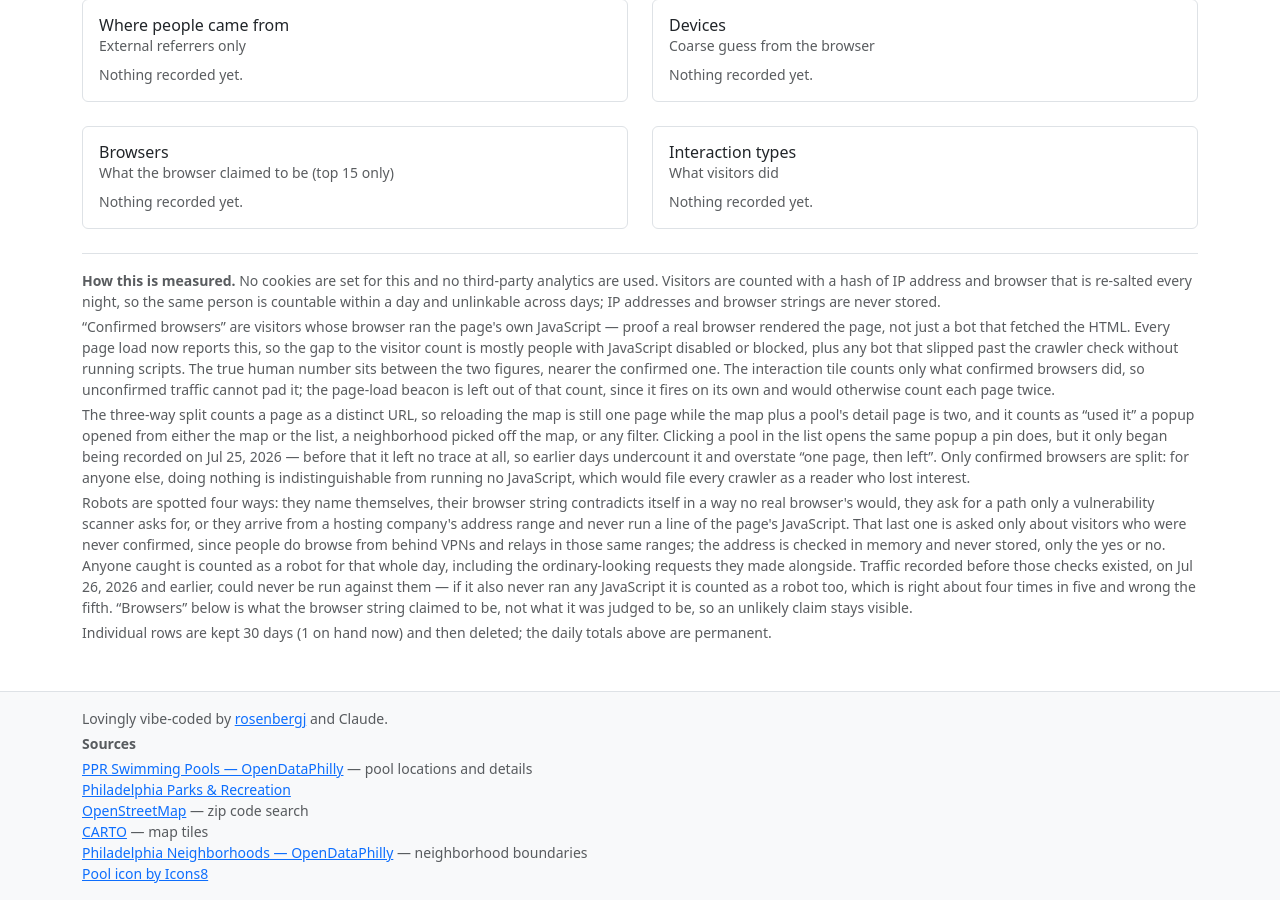
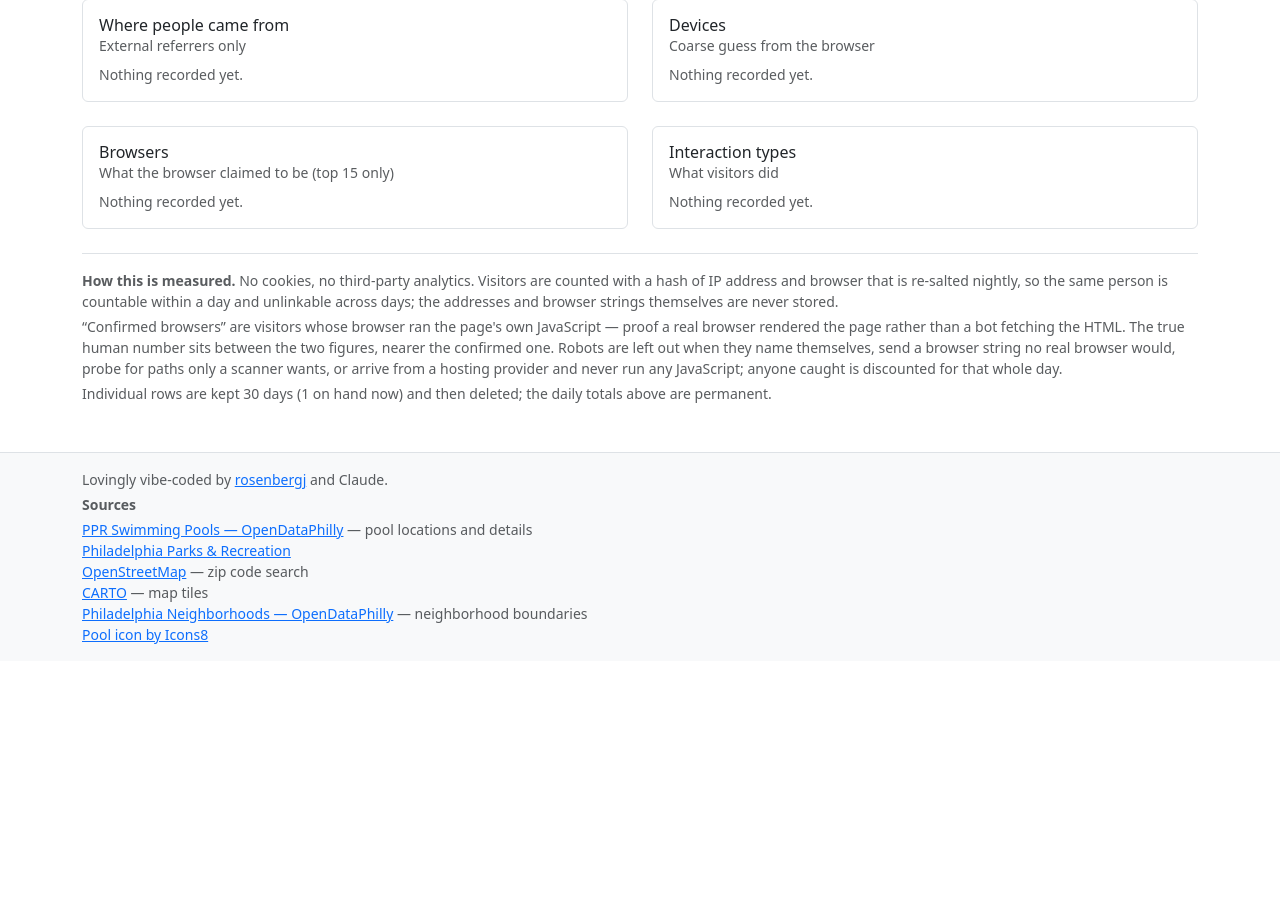
Before and after one commit to rosenbergj/phillypools, a Django app: page /stats/ in a window 1280 px wide. Shown: the part 1492-2392 px from the top of the page. After the commit the page ends 2136 px from the top, so only its background shows below. Run offline with Django 5.2, Linux system fonts and the light colour scheme; a user stored in the database is signed in; data comes from the database, SQL or seed files in the repository; tables that the repository leaves empty hold one stand-in row (values such as "Sample post").

Commit message:
Measure the closest-pools box, and keep the hour of day past the raw rows
Two additions to usage collection, both bounded by the same deadline: raw
UsageEvent rows expire after 30 days and are deleted outright at season end, so
anything they alone carry has to reach UsageDaily before then or be lost with no
way to recover it. Nothing has been pruned yet, so `rollup_usage --all` after
deploying backfills both of these across the whole history since Jul 24.

The closest-pools box was unmeasurable. Its links are ordinary navigations that
land as a bare pool_view, indistinguishable from one arriving off a search
result, because the referrer that would tell them apart is internal and
deliberately dropped before anything is stored. The box could have been sending
people to a pool a day, or none, and the figures would read the same. It now
reports the click on the way out, on the same pattern as the map and list
beacons, keyed by the pool being navigated to; the page they left is already in
their day as its own pool_view. The handler lives in detail.html rather than the
shared partial, so the static offseason archive stays script-free, and the
partial's id and data-slug hooks have a test of their own — dropping them in a
refactor would leave the box working and silently stop measuring it.

The hour is the only sub-day detail a raw row carries and the only field no
stored metric preserved. Rolled up per local hour, for both audiences: the
question is what time it was in Philadelphia, not UTC. The rows are counted per
hour a visitor appears in, so they deliberately don't sum to the day's uniques.

Neither figure appears on /stats/ yet. Collecting is what has a deadline;
deciding how to present it does not.

Also cuts the measurement note at the bottom of /stats/ by about three quarters.
It had accumulated design justifications, a caveat about one early day, and
estimates of how often a retired heuristic was wrong — a decision record written
into a page that should just say how to read the numbers. What that reasoning
documents still lives in the comments in usage.py and rollup_usage.py.

Co-Authored-By: Claude Opus 5 <noreply@anthropic.com>

```diff
--- a/pools/models.py
+++ b/pools/models.py
@@ -441,6 +441,7 @@ class UsageEvent(models.Model):
         ("map_pick", "Neighborhood picked on map"),
         ("pin_click", "Map pin clicked"),
         ("card_click", "Pool clicked in the list"),
+        ("nearby_click", "Pool opened from the closest-pools box"),
         ("pageview_js", "Page loaded (browser confirmed)"),
         ("submit_view", "Submit form viewed"),
         ("submit_done", "Submission completed"),
--- a/pools/services/usage.py
+++ b/pools/services/usage.py
@@ -188,7 +188,7 @@ def ua_family(user_agent: str) -> str:
 # rollup to distinguish confirmed browsers from merely not-obviously-a-bot traffic.
 # "pageview_js" is the page-load beacon: it confirms passive readers who never
 # filter or click a pin, who otherwise leave no JS trace at all.
-JS_ONLY_EVENTS = {"filter", "map_pick", "pin_click", "card_click", "pageview_js"}
+JS_ONLY_EVENTS = {"filter", "map_pick", "pin_click", "card_click", "nearby_click", "pageview_js"}
 
 # Requests for a rendered HTML page, as opposed to the JSON and beacon endpoints
 # the page calls afterwards. Counted distinct-by-(event, key), so reloading one
@@ -196,11 +196,17 @@ JS_ONLY_EVENTS = {"filter", "map_pick", "pin_click", "card_click", "pageview_js"
 PAGE_EVENTS = {"index", "pool_view", "submit_view", "submit_done", "other"}
 
 # Doing something with the page rather than only reading it: opening a pool's
-# popup from either the map or the list, picking a neighborhood off the map, and
-# the zip/status/neighborhood filters (which redraw the markers, so they are map
-# use too). "pageview_js" is deliberately absent — it fires on its own and proves
-# only that a browser loaded.
-INTERACTION_EVENTS = {"filter", "map_pick", "pin_click", "card_click"}
+# popup from either the map or the list, following a link out of the closest-pools
+# box, picking a neighborhood off the map, and the zip/status/neighborhood filters
+# (which redraw the markers, so they are map use too). "pageview_js" is
+# deliberately absent — it fires on its own and proves only that a browser loaded.
+#
+# "nearby_click" almost never decides a journey on its own, since the page it leads
+# to makes the visit multi-page anyway. It belongs here for the case where it
+# doesn't: the destination request lost to a dropped connection, or the visitor
+# leaving before it lands. Reading that as "looked at one page and did nothing"
+# would be plainly wrong about someone who chose their next pool.
+INTERACTION_EVENTS = {"filter", "map_pick", "pin_click", "card_click", "nearby_click"}
 
 # Who a stored breakdown counts. Every ranked breakdown is rolled up once for each,
 # so /stats/ can switch between them long after the raw rows are gone. "human" is
--- a/pools/templates/pools/stats.html
+++ b/pools/templates/pools/stats.html
@@ -240,38 +240,16 @@
   </div>
 
   <div class="border-top mt-4 pt-3 text-muted small">
-    <p class="mb-1"><strong>How this is measured.</strong> No cookies are set for this and no
-    third-party analytics are used. Visitors are counted with a hash of IP address and browser
-    that is re-salted every night, so the same person is countable within a day and unlinkable
-    across days; IP addresses and browser strings are never stored.</p>
+    <p class="mb-1"><strong>How this is measured.</strong> No cookies, no third-party analytics.
+    Visitors are counted with a hash of IP address and browser that is re-salted nightly, so the
+    same person is countable within a day and unlinkable across days; the addresses and browser
+    strings themselves are never stored.</p>
     <p class="mb-1">&ldquo;Confirmed browsers&rdquo; are visitors whose browser ran the page's own
-    JavaScript &mdash; proof a real browser rendered the page, not just a bot that fetched the HTML.
-    Every page load now reports this, so the gap to the visitor count is mostly people with
-    JavaScript disabled or blocked, plus any bot that slipped past the crawler check without running
-    scripts. The true human number sits between the two figures, nearer the confirmed one.
-    The interaction tile counts only what confirmed browsers did, so unconfirmed traffic
-    cannot pad it; the page-load beacon is left out of that count, since it fires on its own
-    and would otherwise count each page twice.</p>
-    <p class="mb-1">The three-way split counts a page as a distinct URL, so reloading the map is
-    still one page while the map plus a pool's detail page is two, and it counts as
-    &ldquo;used it&rdquo; a popup opened from either the map or the list, a neighborhood picked
-    off the map, or any filter. Clicking a pool in the list opens the same popup a pin does,
-    but it only began being recorded on Jul 25, 2026 &mdash; before that it left no trace at all,
-    so earlier days undercount it and overstate &ldquo;one page, then left&rdquo;. Only
-    confirmed browsers are split: for anyone else, doing nothing is indistinguishable from
-    running no JavaScript, which would file every crawler as a reader who lost interest.</p>
-    <p class="mb-1">Robots are spotted four ways: they name themselves, their browser string
-    contradicts itself in a way no real browser's would, they ask for a path only a
-    vulnerability scanner asks for, or they arrive from a hosting company's address range
-    and never run a line of the page's JavaScript. That last one is asked only about visitors
-    who were never confirmed, since people do browse from behind VPNs and relays in those same
-    ranges; the address is checked in memory and never stored, only the yes or no. Anyone
-    caught is counted as a robot for that whole day, including the ordinary-looking requests
-    they made alongside. Traffic recorded before those
-    checks existed, on Jul 26, 2026 and earlier, could never be run against them &mdash; if it
-    also never ran any JavaScript it is counted as a robot too, which is right about four times
-    in five and wrong the fifth. &ldquo;Browsers&rdquo; below is what the browser string claimed
-    to be, not what it was judged to be, so an unlikely claim stays visible.</p>
+    JavaScript &mdash; proof a real browser rendered the page rather than a bot fetching the HTML.
+    The true human number sits between the two figures, nearer the confirmed one. Robots are left
+    out when they name themselves, send a browser string no real browser would, probe for paths
+    only a scanner wants, or arrive from a hosting provider and never run any JavaScript; anyone
+    caught is discounted for that whole day.</p>
     <p class="mb-0">Individual rows are kept {{ raw_retention_days }} days
     ({{ raw_rows }} on hand now) and then deleted; the daily totals above are permanent.</p>
   </div>
--- a/pools/urls.py
+++ b/pools/urls.py
@@ -14,6 +14,7 @@ urlpatterns = [
     path("submit/", views.submit, name="submit"),
     path("pin-click/", views.record_pin_click, name="record_pin_click"),
     path("card-click/", views.record_card_click, name="record_card_click"),
+    path("nearby-click/", views.record_nearby_click, name="record_nearby_click"),
     path("page-loaded/", views.record_page_view, name="record_page_view"),
     path("stats/", views.stats, name="stats"),
 ]
--- a/pools/views.py
+++ b/pools/views.py
@@ -874,6 +874,28 @@ def record_card_click(request):
     return _record_pool_click(request, "card_click")
 
 
+@require_POST
+def record_nearby_click(request):
+    """
+    A pool was opened from the closest-pools box on another pool's detail page.
+
+    Unlike the two above, this one accompanies a real navigation that the server
+    sees anyway — but only as a bare pool_view, identical to one arriving from a
+    search result: the referrer that would tell them apart is internal, and
+    `referrer_host` drops those on purpose. Without this the box could be sending
+    people to a pool a day or none at all, and the figures would look the same.
+
+    The slug recorded is where the visitor is going, not where they came from,
+    which matches what the pin and list beacons mean by `key`. The page they left
+    is already in their day as its own pool_view.
+
+    The rollup keeps the per-pool counts in UsageDaily, but /stats/ deliberately
+    shows no table for them yet — collecting now is what has a deadline, since the
+    raw rows expire; deciding how to present it does not.
+    """
+    return _record_pool_click(request, "nearby_click")
+
+
 # The page-load beacon fires once per page in every visitor's browser, so its
 # ceiling is higher than the pin's, but it still needs one: the endpoint is
 # unauthenticated and writable, and without a cap a single caller could pad the
```
Also changed, not shown: pools/management/commands/rollup_usage.py (+28 -1 lines), pools/templates/pools/_nearby_pools.html (+6 -2 lines), pools/templates/pools/detail.html (+30 -0 lines), pools/tests.py (+121 -10 lines), pools/migrations/0036_alter_usageevent_event.py (added).
